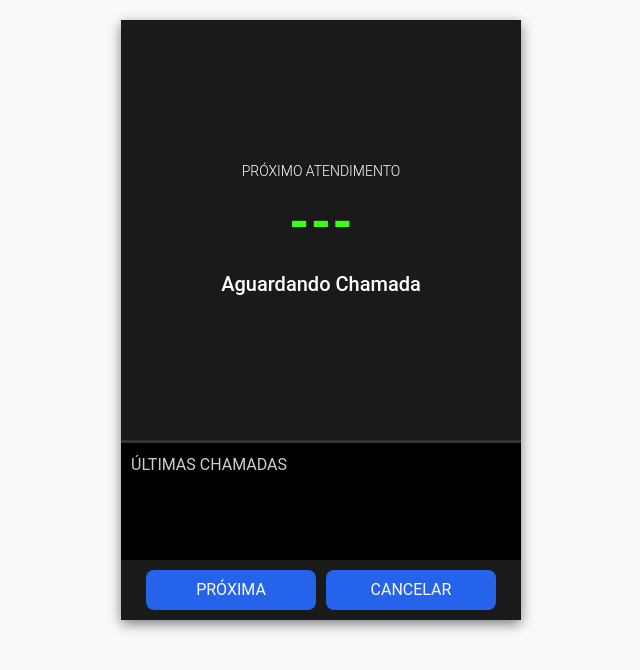
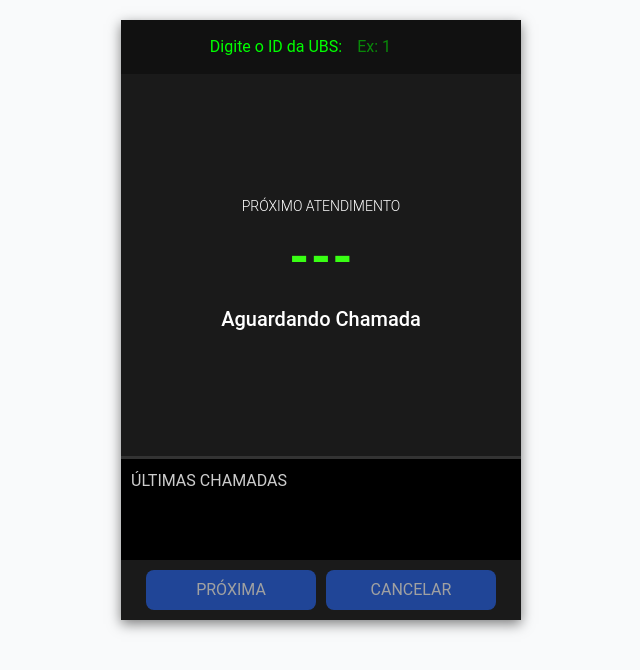
Before and after one commit to vinPedro/apa-react, a Next.js app: page /onboarding in a window 1280 px wide. Shown: the top 670 px of the page, without its empty margins (319-959 px from the left). Built offline with nearby package versions, Linux system fonts and the light colour scheme.

Commit message:
refactor/ Refatorando o Panel de Senhas

```diff
--- a/src/components/TV/TVPanel.jsx
+++ b/src/components/TV/TVPanel.jsx
@@ -5,10 +5,11 @@ import Botao from '@/components/Botao';
 import CallDisplay from './CallDisplay';
 import HistoryList from './HistoryList';
 
-// Configurações
 const POLLING_INTERVAL = 8000;
+const API_BASE = 'http://localhost:8080/api/painel';
+const NEXT_API_URL = `${API_BASE}/proxima`;
 
-// Áudio
+// Som da nova chamada
 const playDingDongSound = () => {
   const audio = new Audio('/audio/ding-dong.mp3');
   audio.volume = 1.0;
@@ -18,86 +19,97 @@ const playDingDongSound = () => {
 };
 
 const TvPanel = () => {
+  const [unidadeId, setUnidadeId] = useState(null);
   const [currentCall, setCurrentCall] = useState({
     number: '---',
     location: ''
   });
-
   const [history, setHistory] = useState([]);
 
+  // A função updateHistory foi removida pois sua lógica de histórico entrava em conflito com a do backend.
 
-  const updateHistory = (newTicket) => {
-    if (currentCall.number !== '---') {
-      setHistory(prev => [currentCall, ...prev].slice(0, 3));
-    }
-    setCurrentCall(newTicket);
+  // Busca painel da UBS selecionada
+  const fetchPainel = useCallback(async () => {
+    if (!unidadeId) return;
+
+    try {
+      const response = await fetch(`${API_BASE}/atual?unidadeId=${unidadeId}`);
+      if (!response.ok) throw new Error('Erro ao buscar painel');
+
+      const data = await response.json();
+
+      // Armazena a senha atual ANTES da atualização para comparação de áudio
+      const oldTicketNumber = currentCall.number;
+
+      // 1. Atualiza chamada atual
+      const newTicket = {
+        number: data.senhaAtual || '---',
+        location: data.guiche || ''
       };
 
-  // ✅ BUSCA A SENHA ATUAL (BACKEND)
-  const fetchCurrentTicket = useCallback(async () => {
+      // 🌟 Atualização direta do estado sem lógica de histórico local
+      setCurrentCall(newTicket);
+
+      // Som só toca se a senha mudou
+      if (data.senhaAtual && data.senhaAtual !== oldTicketNumber) {
+        playDingDongSound();
+      }
+
+      // 2. Atualiza histórico (APENAS COM DADOS DO BACKEND)
+      if (data.historico && data.historico.length > 0) {
+        const historicoTickets = data.historico.map(item => ({
+          number: item,
+          location: data.guiche
+        }));
+
+        // 🔑 CORREÇÃO: Sobrescreve o histórico com o que veio do backend.
+        // O backend (getDadosPainel) já garante que a lista tem as 3 últimas senhas (exceto a atual).
+        setHistory(historicoTickets);
+      } else {
+        setHistory([]);
+      }
+
+    } catch (error) {
+      console.error('Erro ao buscar painel:', error);
+    }
+  }, [unidadeId, currentCall.number]); // currentCall.number é usado apenas para o som
+
+  // LÓGICA DO BOTÃO PRÓXIMA (INALTERADA)
+  const handleNext = useCallback(async () => {
+    if (!unidadeId) {
+      alert('Por favor, insira o ID da UBS para chamar a próxima senha.');
+      return;
+    }
+
     try {
-      // 🔽 AQUI VOCÊ VAI CHAMAR O BACKEND
-      /*
-      const response = await fetch('/api/queue/current');
-      const data = await response.json();
-
-      updateHistory({
-        number: data.number,
-        location: data.location
-      });
-      */
-    } catch (error) {
-      console.error('Erro ao buscar senha atual:', error);
-    }
-  }, [currentCall]);
-
-
-  useEffect(() => {
-    fetchCurrentTicket();
-    const interval = setInterval(fetchCurrentTicket, POLLING_INTERVAL);
-    return () => clearInterval(interval);
-  }, [fetchCurrentTicket]);
-
-  // ✅ CHAMA PRÓXIMA SENHA (BACKEND + SOM)
-  const handleNext = async () => {
-    try {
-      // 🔽 AQUI VOCÊ VAI CHAMAR O BACKEND
-      /*
-      const response = await fetch('/api/queue/next', {
-        method: 'POST'
-      });
-      const data = await response.json();
-
-      playDingDongSound();
-      updateHistory({
-        number: data.number,
-        location: data.location
-      });
-      */
-
-      playDingDongSound();
-    } catch (error) {
-      console.error('Erro ao chamar próxima senha:', error);
-    }
-  };
-
-  // ✅ CANCELAR SENHA (BACKEND)
-  const handleCancel = async () => {
-    try {
-      // 🔽 AQUI VOCÊ VAI CHAMAR O BACKEND
-      /*
-      await fetch('/api/queue/cancel', {
-        method: 'POST'
+      const response = await fetch(`${NEXT_API_URL}?unidadeId=${unidadeId}`, {
+        method: 'POST',
       });
 
-      fetchCurrentTicket();
-      */
+      if (!response.ok) {
+        const errorText = await response.text();
+        throw new Error(`Erro ao chamar a próxima senha: ${response.status} - ${errorText}`);
+      }
+
+      fetchPainel();
+
     } catch (error) {
-      console.error('Erro ao cancelar senha:', error);
+      console.error('Erro ao chamar a próxima:', error);
+      alert(error.message);
     }
-  };
+  }, [unidadeId, fetchPainel]);
+
+  const handleCancel = () => {};
+
+  // Polling automático
+  useEffect(() => {
+    fetchPainel();
+    const interval = setInterval(fetchPainel, POLLING_INTERVAL);
+    return () => clearInterval(interval);
+  }, [fetchPainel]);
 
   return (
+    // ... Restante do código de renderização (inalterado) ...
     <div
       style={{
         display: 'flex',
@@ -105,9 +117,26 @@ const TvPanel = () => {
         height: '100%',
         width: '100%',
         backgroundColor: '#000',
-        fontFamily: 'Roboto, sans-serif'
+        fontFamily: 'Roboto, sans-serif',
+        color: '#0f0'
       }}
     >
+      {/* Input para digitar o ID da UBS */}
+      <div style={{ padding: '10px', backgroundColor: '#111', textAlign: 'center' }}>
+        <label htmlFor="ubs-id" style={{ marginRight: '10px' }}>
+          Digite o ID da UBS:
+        </label>
+        <input
+          id="ubs-id"
+          type="number"
+          value={unidadeId || ''}
+          onChange={e => setUnidadeId(Number(e.target.value))}
+          placeholder="Ex: 1"
+          style={{ padding: '5px', fontSize: '16px', width: '80px' }}
+        />
+      </div>
+
+      {/* Painel principal */}
       <div style={{ flex: 7 }}>
         <CallDisplay
           ticket={currentCall.number}
@@ -115,12 +144,12 @@ const TvPanel = () => {
         />
       </div>
 
+      {/* Histórico + botões */}
       <div style={{ flex: 3, display: 'flex', flexDirection: 'column' }}>
         <div style={{ flex: 1 }}>
           <HistoryList history={history} />
         </div>
 
-        {/* BOTÕES ADMIN */}
         <div
           style={{
             padding: '10px',
@@ -130,14 +159,10 @@ const TvPanel = () => {
             backgroundColor: '#1a1a1a'
           }}
         >
-          <Botao onClick={handleNext}>
+          <Botao onClick={handleNext} disabled={!unidadeId}>
             PRÓXIMA
           </Botao>
-
-          <Botao
-            onClick={handleCancel}
-            style={{ backgroundColor: '#cc0000' }}
-          >
+          <Botao disabled style={{ backgroundColor: '#444' }}>
             CANCELAR
           </Botao>
         </div>
```
Lines whose indentation alone changed are shown as unchanged.
